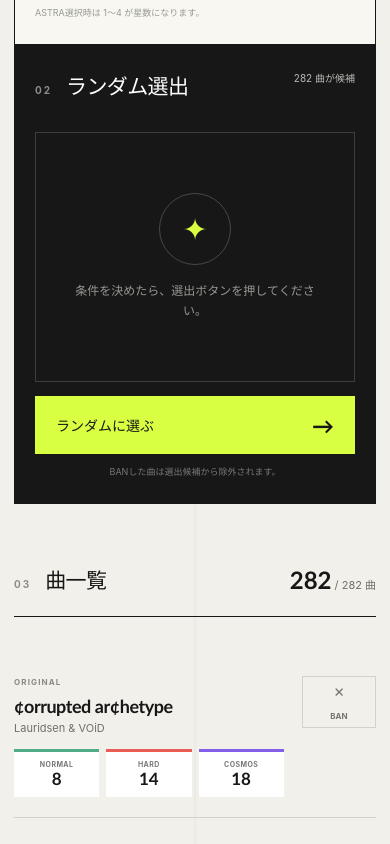
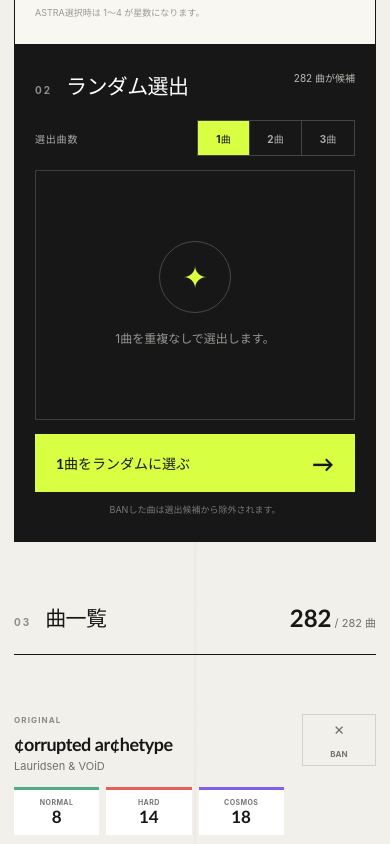
Before and after one commit to aqsword/kalpa-selection, a React (Vite) app: page / in a window 390 px wide. Shown: the part 1140-1984 px from the top of the page. Built offline with nearby package versions, Linux system fonts and the light colour scheme.

Commit message:
feat: support multiple random selections

```diff
--- a/src/App.tsx
+++ b/src/App.tsx
@@ -4,13 +4,16 @@ import {
   DIFFICULTIES,
   getCandidates,
   getSongCharts,
-  pickRandomCandidate,
+  pickRandomCandidates,
   type Difficulty,
   type RandomSelection,
 } from "./selection";
 
 const LEVELS = Array.from({ length: 20 }, (_, index) => index + 1);
+const SELECTION_COUNTS = [1, 2, 3] as const;
 const BAN_STORAGE_KEY = "kalpa-selection:banned-song-ids:v1";
+
+type SelectionCount = (typeof SELECTION_COUNTS)[number];
 
 const DIFFICULTY_LABELS: Record<Difficulty, string> = {
   NORMAL: "Normal",
@@ -44,7 +47,8 @@ function App() {
   const [difficulties, setDifficulties] = useState<Difficulty[]>([]);
   const [levels, setLevels] = useState<number[]>([]);
   const [bannedIds, setBannedIds] = useState<string[]>(getInitialBannedIds);
-  const [selection, setSelection] = useState<RandomSelection | null>(null);
+  const [selectionCount, setSelectionCount] = useState<SelectionCount>(1);
+  const [selections, setSelections] = useState<RandomSelection[]>([]);
 
   const composers = useMemo(
     () => [...new Set(songs.map((song) => song.composer))].sort((a, b) => a.localeCompare(b)),
@@ -70,7 +74,7 @@ function App() {
 
   function updateFilter(update: () => void): void {
     update();
-    setSelection(null);
+    setSelections([]);
   }
 
   function resetFilters(): void {
@@ -79,20 +83,20 @@ function App() {
     setPack("");
     setDifficulties([]);
     setLevels([]);
-    setSelection(null);
+    setSelections([]);
   }
 
   function toggleBan(songId: string): void {
     const nextIds = toggleValue(bannedIds, songId);
     setBannedIds(nextIds);
     window.localStorage.setItem(BAN_STORAGE_KEY, JSON.stringify(nextIds));
-    if (selection?.song.id === songId) {
-      setSelection(null);
+    if (selections.some(({ song }) => song.id === songId)) {
+      setSelections([]);
     }
   }
 
   function drawSong(): void {
-    setSelection(pickRandomCandidate(candidates));
+    setSelections(pickRandomCandidates(candidates, selectionCount));
   }
 
   return (
@@ -214,10 +218,36 @@ function App() {
               <span className="candidate-count">{candidates.length} 曲が候補</span>
             </div>
 
-            <div className={`selection-display${selection ? " has-selection" : ""}`} aria-live="polite">
-              {selection ? (
-                <>
-                  <p className="selection-kicker">YOUR NEXT TRACK</p>
+            <div className="selection-count-control">
+              <span>選出曲数</span>
+              <div role="group" aria-label="選出曲数">
+                {SELECTION_COUNTS.map((count) => (
+                  <button
+                    key={count}
+                    type="button"
+                    aria-pressed={selectionCount === count}
+                    onClick={() => {
+                      setSelectionCount(count);
+                      setSelections([]);
+                    }}
+                  >
+                    {count}曲
+                  </button>
+                ))}
+              </div>
+            </div>
+
+            <div
+              className={`selection-display${selections.length > 0 ? ` has-selection result-count-${selections.length}` : ""}`}
+              aria-live="polite"
+            >
+              {selections.length > 0 ? (
+                <div className="selection-results">
+                  {selections.map((selection, index) => (
+                    <article className="selection-result" key={selection.song.id}>
+                      <p className="selection-kicker">
+                        {selections.length === 1 ? "YOUR NEXT TRACK" : `TRACK ${index + 1}`}
+                      </p>
                       <h3>{selection.song.title}</h3>
                       <p className="selection-composer">{selection.song.composer}</p>
                       <div className="selection-meta">
@@ -227,11 +257,16 @@ function App() {
                         <strong>{selection.chart.difficulty === "ASTRA" ? "★" : "Lv."}{selection.chart.level}</strong>
                         <span>{selection.song.pack}</span>
                       </div>
-                </>
+                    </article>
+                  ))}
+                  {selections.length < selectionCount && (
+                    <p className="selection-shortage">候補が{selections.length}曲のため、全候補を選出しました。</p>
+                  )}
+                </div>
               ) : (
                 <>
                   <span className="roulette-mark" aria-hidden="true">✦</span>
-                  <p>{candidates.length > 0 ? "条件を決めたら、選出ボタンを押してください。" : "条件に合う選出候補がありません。"}</p>
+                  <p>{candidates.length > 0 ? `${selectionCount}曲を重複なしで選出します。` : "条件に合う選出候補がありません。"}</p>
                 </>
               )}
             </div>
@@ -242,7 +277,7 @@ function App() {
               onClick={drawSong}
               disabled={candidates.length === 0}
             >
-              <span>{selection ? "もう一度選ぶ" : "ランダムに選ぶ"}</span>
+              <span>{selections.length > 0 ? "もう一度選ぶ" : `${selectionCount}曲をランダムに選ぶ`}</span>
               <span aria-hidden="true">→</span>
             </button>
             <p className="draw-note">BANした曲は選出候補から除外されます。</p>
--- a/src/selection.ts
+++ b/src/selection.ts
@@ -79,22 +79,34 @@ export function pickRandomCandidate(
   candidates: readonly Candidate[],
   random: () => number = Math.random,
 ): RandomSelection | null {
-  if (candidates.length === 0) {
-    return null;
+  return pickRandomCandidates(candidates, 1, random)[0] ?? null;
 }
 
+export function pickRandomCandidates(
+  candidates: readonly Candidate[],
+  count: number,
+  random: () => number = Math.random,
+): RandomSelection[] {
+  const pool = [...candidates];
+  const selectionCount = Math.min(Math.max(0, Math.floor(count)), pool.length);
+  const selections: RandomSelection[] = [];
+
+  for (let index = 0; index < selectionCount; index += 1) {
     const candidateIndex = Math.min(
-    Math.floor(random() * candidates.length),
-    candidates.length - 1,
+      Math.floor(random() * pool.length),
+      pool.length - 1,
     );
-  const candidate = candidates[candidateIndex];
+    const [candidate] = pool.splice(candidateIndex, 1);
     const chartIndex = Math.min(
       Math.floor(random() * candidate.charts.length),
       candidate.charts.length - 1,
     );
 
-  return {
+    selections.push({
       song: candidate.song,
       chart: candidate.charts[chartIndex],
-  };
+    });
   }
+
+  return selections;
+}
--- a/src/styles.css
+++ b/src/styles.css
@@ -367,6 +367,43 @@ select:focus-visible {
   font-size: 10px;
 }
 
+.selection-count-control {
+  display: flex;
+  align-items: center;
+  justify-content: space-between;
+  margin: -12px 0 14px;
+  color: #aaa;
+  font-size: 10px;
+  font-weight: 600;
+  letter-spacing: 0.08em;
+}
+
+.selection-count-control > div {
+  display: flex;
+  border: 1px solid #454545;
+}
+
+.selection-count-control button {
+  min-width: 52px;
+  min-height: 34px;
+  padding: 0 10px;
+  border: 0;
+  border-right: 1px solid #454545;
+  background: transparent;
+  color: #aaa;
+  font-size: 10px;
+  font-weight: 700;
+}
+
+.selection-count-control button:last-child {
+  border-right: 0;
+}
+
+.selection-count-control button[aria-pressed="true"] {
+  background: var(--acid);
+  color: var(--ink);
+}
+
 .selection-display {
   display: flex;
   flex: 1;
@@ -399,12 +436,67 @@ select:focus-visible {
 }
 
 .selection-display.has-selection {
-  align-items: flex-start;
-  justify-content: flex-end;
+  align-items: stretch;
+  justify-content: stretch;
+  padding: 0;
   background:
     radial-gradient(circle at 88% 12%, rgb(217 255 67 / 22%), transparent 38%),
     #202020;
   text-align: left;
+}
+
+.selection-results {
+  display: flex;
+  width: 100%;
+  min-height: 283px;
+  flex-direction: column;
+}
+
+.selection-result {
+  display: flex;
+  flex: 1;
+  flex-direction: column;
+  justify-content: center;
+  padding: 20px 24px;
+  border-bottom: 1px solid #3e3e3e;
+}
+
+.selection-result:last-of-type {
+  border-bottom: 0;
+}
+
+.result-count-1 .selection-result {
+  justify-content: flex-end;
+  padding: 28px;
+}
+
+.result-count-2 .selection-result h3,
+.result-count-3 .selection-result h3 {
+  font-size: clamp(20px, 2.3vw, 29px);
+}
+
+.result-count-2 .selection-kicker,
+.result-count-3 .selection-kicker {
+  margin-bottom: 7px;
+}
+
+.result-count-2 .selection-composer,
+.result-count-3 .selection-composer {
+  margin: 5px 0 10px !important;
+}
+
+.result-count-2 .selection-meta strong,
+.result-count-3 .selection-meta strong {
+  font-size: 15px;
+}
+
+.selection-shortage {
+  margin: 0;
+  padding: 9px 16px;
+  border-top: 1px solid #3e3e3e;
+  color: #aaa;
+  font-size: 9px;
+  text-align: center;
 }
 
 .selection-kicker {
```
Also changed, not shown: 2 other files (tests, documents, lock files or other folders). Lines whose indentation alone changed are shown as unchanged.
